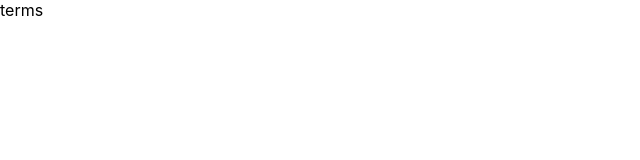
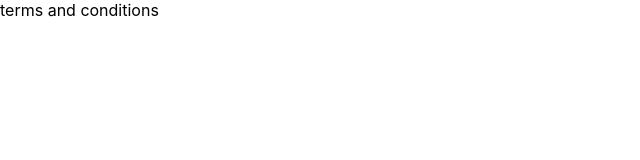
Before and after one commit to papuzinH/maimo-prog3-exam-2023, a Next.js app: page /terms in a window 1280 px wide. Shown: the top 160 px of the page, without its empty margins (0-640 px from the left). Built offline with nearby package versions, Linux system fonts and the light colour scheme.

Commit message:
corrected copy

```diff
--- a/pages/terms.js
+++ b/pages/terms.js
@@ -1,7 +1,7 @@
 import React from 'react';
 
 const terms = () => {
-  return <div>terms</div>;
+  return <div>terms and conditions</div>;
 };
 
 export default terms;
```
